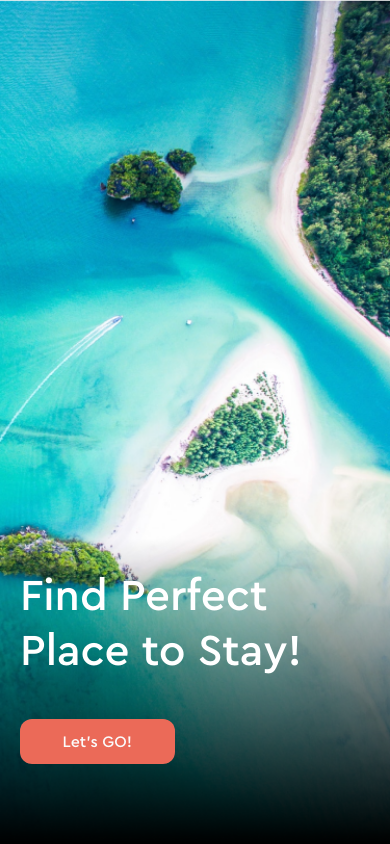
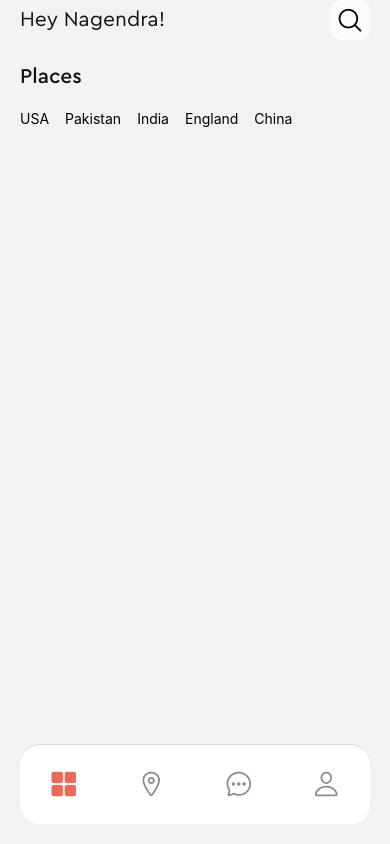
Before and after one commit to Nagendra07-moh/TravelNest, a React Native app: screen /Bottom in a window 390 px wide. Built offline with nearby package versions, Linux system fonts and the light colour scheme.

Commit message:
Virtualised List For Countried Added

```diff
--- a/App.js
+++ b/App.js
@@ -3,7 +3,7 @@ import * as Splashscreen from "expo-splash-screen";
 import { useCallback } from "react";
 import { NavigationContainer } from "@react-navigation/native";
 import { createNativeStackNavigator } from "@react-navigation/native-stack";
-import { Onboarding } from "./screens/index";
+import { Onboarding, Search } from "./screens/index";
 import BottomTabNavigation from "./Navigation/BottomTabNavigation";
 
 const Stack = createNativeStackNavigator();
@@ -34,8 +34,13 @@ export default function App() {
           options={{ headerShown: false }}
         />
         <Stack.Screen
-          name="BottomTabNavigation"
+          name="Bottom"
           component={BottomTabNavigation}
+          options={{ headerShown: false }}
+        />
+        <Stack.Screen
+          name="Search"
+          component={Search}
           options={{ headerShown: false }}
         />
       </Stack.Navigator>
--- a/Navigation/BottomTabNavigation.tsx
+++ b/Navigation/BottomTabNavigation.tsx
@@ -38,7 +38,7 @@ const BottomTabNavigation = () => {
               <Ionicons
                 name={focused ? "grid" : "grid-outline"}
                 color={focused ? COLORS.red : COLORS.gray}
-                size={26}
+                size={28}
               />
             );
           },
@@ -56,7 +56,7 @@ const BottomTabNavigation = () => {
               <Ionicons
                 name={focused ? "location" : "location-outline"}
                 color={focused ? COLORS.red : COLORS.gray}
-                size={26}
+                size={28}
               />
             );
           },
@@ -78,7 +78,7 @@ const BottomTabNavigation = () => {
                     : "chatbubble-ellipses-outline"
                 }
                 color={focused ? COLORS.red : COLORS.gray}
-                size={26}
+                size={28}
               />
             );
           },
@@ -96,7 +96,7 @@ const BottomTabNavigation = () => {
               <Ionicons
                 name={focused ? "person" : "person-outline"}
                 color={focused ? COLORS.red : COLORS.gray}
-                size={26}
+                size={28}
               />
             );
           },
--- /dev/null
+++ b/components/Home/Places.jsx
@@ -0,0 +1,76 @@
+import { StyleSheet, Text, View, VirtualizedList } from "react-native";
+import React from "react";
+import HeightSpacer from "../Reusable/HeightSpacer";
+import { SIZES } from "../../constants/theme";
+
+const Places = () => {
+  const countries = [
+    {
+      _id: "64c62bfc65af9f8c969a8d04",
+      country: "USA",
+      description:
+        "The USA is a tourist magnet, known for its diverse landscapes, rich history, and vibrant culture. From the sun-kissed beaches of California to the bustling streets of New York City, there's something for every traveler.The USA is a tourist magnet, known for its diverse landscapes, rich history, and vibrant culture. From the sun-kissed beaches of California to the bustling streets of New York City, there's something for every traveler.The USA is a tourist magnet, known for its diverse landscapes, rich history, and vibrant culture. From the sun-kissed beaches of California to the bustling streets of New York City, there's something for every traveler.The USA is a tourist magnet, known for its diverse landscapes, rich history, and vibrant culture. From the sun-kissed beaches of California to the bustling streets of New York City, there's something for every traveler.",
+      imageUrl:
+        "https://d326fntlu7tb1e.cloudfront.net/uploads/1bcdbbd0-d702-475d-92ea-d9171c041674-vinci_01_places_new_york.jpg",
+      region: "North America, USA",
+    },
+    {
+      _id: "64cf2c565d14628d0ac0a2b7",
+      country: "Pakistan",
+      description:
+        "Pakistan is a country located in South Asia. It shares borders with India, Afghanistan, Iran, and China. The country is known for its diverse culture, rich history, and breathtaking landscapes. From the mighty peaks of the Karakoram mountain range to the vast deserts of Thar, Pakistan offers a wide range of geographical wonders. Its cities, like Karachi, Lahore, and Islamabad, are bustling hubs of activity, blending modernity with tradition. Pakistan has a deep-rooted history, with ancient civilizations like the Indus Valley civilization leaving their mark. The country is also famous for its delicious cuisine, warm hospitality, and vibrant festivals.",
+      imageUrl:
+        "https://d326fntlu7tb1e.cloudfront.net/uploads/7528d77c-a022-4160-bdba-601e9f76cf33-vinvi_05_pakistan.jpg",
+      region: "South Asia, Pakistan",
+    },
+    {
+      _id: "64cf2c935d14628d0ac0a2b9",
+      country: "India",
+      description:
+        "India is a vast and diverse country in South Asia. It is known for its cultural heritage, historical landmarks, and geographical variety. The country boasts a rich history that dates back thousands of years, with influences from various civilizations. India's landscape ranges from the snowy peaks of the Himalayas to the lush greenery of Kerala's backwaters. The Taj Mahal, Jaipur's palaces, and the ancient temples of Varanasi are just a few of the country's iconic landmarks. Indian cuisine is famous worldwide, offering a symphony of flavors and spices. With its bustling cities, serene villages, and colorful festivals, India presents a kaleidoscope of experiences for travelers.",
+      imageUrl:
+        "https://d326fntlu7tb1e.cloudfront.net/uploads/f39f32a0-f484-4b4f-b8c4-3e8405743a20-vinci_02_india.jpg",
+      region: "South Asia, India",
+    },
+    {
+      _id: "64cf2d095d14628d0ac0a2bd",
+      country: "England",
+      description:
+        "England, a country within the United Kingdom, is steeped in history and culture. Its capital, London, is a bustling metropolis known for its iconic landmarks, including the Tower Bridge, Buckingham Palace, and the British Museum. England's countryside is picturesque, with rolling hills, charming villages, and historical sites such as Stonehenge. The country has a rich literary heritage, with famous authors like William Shakespeare, Jane Austen, and Charles Dickens hailing from its shores. English pubs, afternoon tea, and traditional events like Wimbledon and the Changing of the Guard add to its unique charm. England's influence on politics, literature, and sport has made it a global powerhouse with a lasting legacy.",
+      imageUrl:
+        "https://d326fntlu7tb1e.cloudfront.net/uploads/22851342-00da-4764-8728-b6dd356e51c0-vinci_03_paris.jpg",
+      region: "Europe, England",
+    },
+    {
+      _id: "64cf2d4d5d14628d0ac0a2bf",
+      country: "China",
+      description:
+        "China, the world's most populous country, is located in East Asia. With a history spanning over 5,000 years, it is one of the oldest continuous civilizations. China is known for its diverse landscapes, from the majestic Great Wall winding through mountains to the breathtaking karst scenery in Guilin. Its bustling cities, like Beijing and Shanghai, showcase a unique blend of ancient traditions and modern innovations. Chinese culture is rich in art, music, and philosophy, with iconic elements such as calligraphy, tea ceremonies, and traditional Chinese medicine. The country's cuisine, including dim sum, Peking duck, and Sichuan hotpot, is celebrated globally. China's contributions to science, technology, and literature have had a profound impact on the world, making it a global powerhouse in various fields.",
+      imageUrl:
+        "https://d326fntlu7tb1e.cloudfront.net/uploads/45e7d539-23c4-4b9a-91c8-1b0dec6e2ae9-vinci_04_china.jpg",
+      region: "East Asia, China",
+    },
+  ];
+  return (
+    <View>
+      <HeightSpacer Height={20} />
+      <VirtualizedList
+        data={countries}
+        horizontal
+        keyExtractor={(item) => item._id}
+        showsHorizontalScrollIndicator={false}
+        getItemCount={(data) => data.length}
+        getItem={(item, index) => item[index]}
+        renderItem={({ item, index }) => (
+          <View style={{ marginRight: SIZES.medium }}>
+            <Text>{item.country}</Text>
+          </View>
+        )}
+      />
+    </View>
+  );
+};
+
+export default Places;
+
+const styles = StyleSheet.create({});
--- /dev/null
+++ b/components/Reusable/reusable.style.js
@@ -0,0 +1,15 @@
+import { StyleSheet } from "react-native";
+
+const reusable = StyleSheet.create({
+  cointaner: {
+    flex: 1,
+    marginHorizontal: 20,
+  },
+  rowWithSpace: (justifyContent) => ({
+    flexDirection: "row",
+    alignItems: "center",
+    justifyContent: justifyContent,
+  }),
+});
+
+export default reusable;
--- a/components/index.js
+++ b/components/index.js
@@ -2,4 +2,5 @@ import ReusableText from "./Reusable/ReusableText";
 import ReusableBtn from "./Buttons/ReusableBtn";
 import HeightSpacer from "./Reusable/HeightSpacer";
 import WidthSpacer from "./Reusable/WidthSpacer";
-export { ReusableBtn, ReusableText, HeightSpacer, WidthSpacer };
+import Places from "./Home/Places";
+export { ReusableBtn, ReusableText, HeightSpacer, WidthSpacer, Places };
--- a/components/onBoard/Slide.jsx
+++ b/components/onBoard/Slide.jsx
@@ -20,7 +20,7 @@ const Slide = ({ item }) => {
         <HeightSpacer Height={40} />
 
         <ReusableBtn
-          onPress={() => navigation.navigate("BottomTabNavigation")}
+          onPress={() => navigation.navigate("Bottom")}
           btnText={"Let's GO!"}
           width={(SIZES.width - 50) / 2.2}
           backgroundColor={COLORS.red}
--- /dev/null
+++ b/screens/home/Home.jsx
@@ -0,0 +1,46 @@
+import {
+  SafeAreaView,
+  StyleSheet,
+  Text,
+  TouchableOpacity,
+  View,
+} from "react-native";
+import React from "react";
+import reusable from "../../components/Reusable/reusable.style";
+import { HeightSpacer, Places, ReusableText } from "../../components";
+import { COLORS, SIZES, TEXT } from "../../constants/theme";
+import { AntDesign } from "@expo/vector-icons";
+import styles from "./home.style";
+
+const Home = ({ navigation }) => {
+  return (
+    <SafeAreaView style={reusable.cointaner}>
+      <View>
+        <View style={reusable.rowWithSpace("space-between")}>
+          <ReusableText
+            text={"Hey Nagendra!"}
+            Family={"regular"}
+            Size={TEXT.large}
+            Color={COLORS.black}
+          />
+          <TouchableOpacity
+            style={styles.box}
+            onPress={() => navigation.navigate("Search")}
+          >
+            <AntDesign name="search1" size={26} />
+          </TouchableOpacity>
+        </View>
+        <HeightSpacer Height={SIZES.xLarge} />
+        <ReusableText
+          text={"Places"}
+          Family={"medium"}
+          Size={TEXT.large}
+          Color={COLORS.black}
+        />
+        <Places />
+      </View>
+    </SafeAreaView>
+  );
+};
+
+export default Home;
--- a/screens/home/Home.tsx
+++ /dev/null
@@ -1,14 +0,0 @@
-import { StyleSheet, Text, View } from "react-native";
-import React from "react";
-
-const Home = () => {
-  return (
-    <View>
-      <Text>Home</Text>
-    </View>
-  );
-};
-
-export default Home;
-
-const styles = StyleSheet.create({});
--- /dev/null
+++ b/screens/home/home.style.js
@@ -0,0 +1,15 @@
+import { StyleSheet } from "react-native";
+import { COLORS } from "../../constants/theme";
+
+const styles = StyleSheet.create({
+  box: {
+    backgroundColor: COLORS.white,
+    height: 40,
+    width: 40,
+    borderRadius: 12,
+    alignItems: "center",
+    justifyContent: "center",
+  },
+});
+
+export default styles;
--- a/screens/index.js
+++ b/screens/index.js
@@ -3,5 +3,6 @@ import Home from "./home/Home";
 import Location from "./location/Location";
 import Chat from "./chat/Chat";
 import Profile from "./profile/Profile";
+import Search from "./search/Search";
 
-export { Onboarding, Home, Location, Chat, Profile };
+export { Onboarding, Home, Location, Chat, Profile, Search };
--- /dev/null
+++ b/screens/search/Search.jsx
@@ -0,0 +1,12 @@
+import { View, Text } from "react-native";
+import React from "react";
+
+const Search = () => {
+  return (
+    <View>
+      <Text>Search</Text>
+    </View>
+  );
+};
+
+export default Search;
```
Also changed, not shown: screens/location/Location.jsx (renamed from screens/location/Location.tsx).
